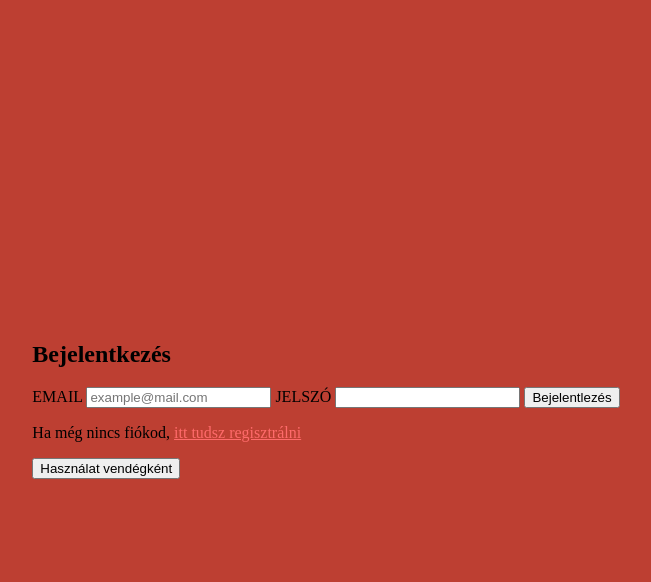
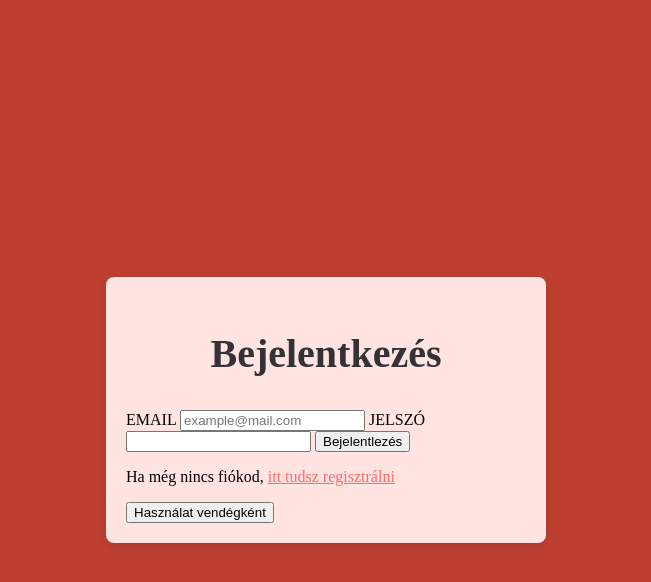
Before and after one commit to nacsacsa/Pomodoro, a PHP site: page /login.html in a window 1280 px wide. Shown: the top 582 px of the page, without its empty margins (314-965 px from the left). Run offline with PHP 8.4, Linux system fonts and the light colour scheme.

Commit message:
login.css h2 és container hozzáadása

```diff
--- a/Projekt/Frontend/login.css
+++ b/Projekt/Frontend/login.css
@@ -7,3 +7,21 @@ body {
     align-items: center;
     height: 100vh;
 }
+
+.container {
+    max-width: 400px;
+    width: 90%;
+    padding: 20px;
+    background: #ffe4e1;
+    box-shadow: 0 2px 10px rgba(0, 0, 0, 0.1);
+    border-radius: 8px;
+    text-align: left;
+    margin-top: 20px;
+}
+
+h2 {
+    color: #333;
+    font-size: 40px;
+    font-weight: bold;
+    text-align: center;
+}
```
